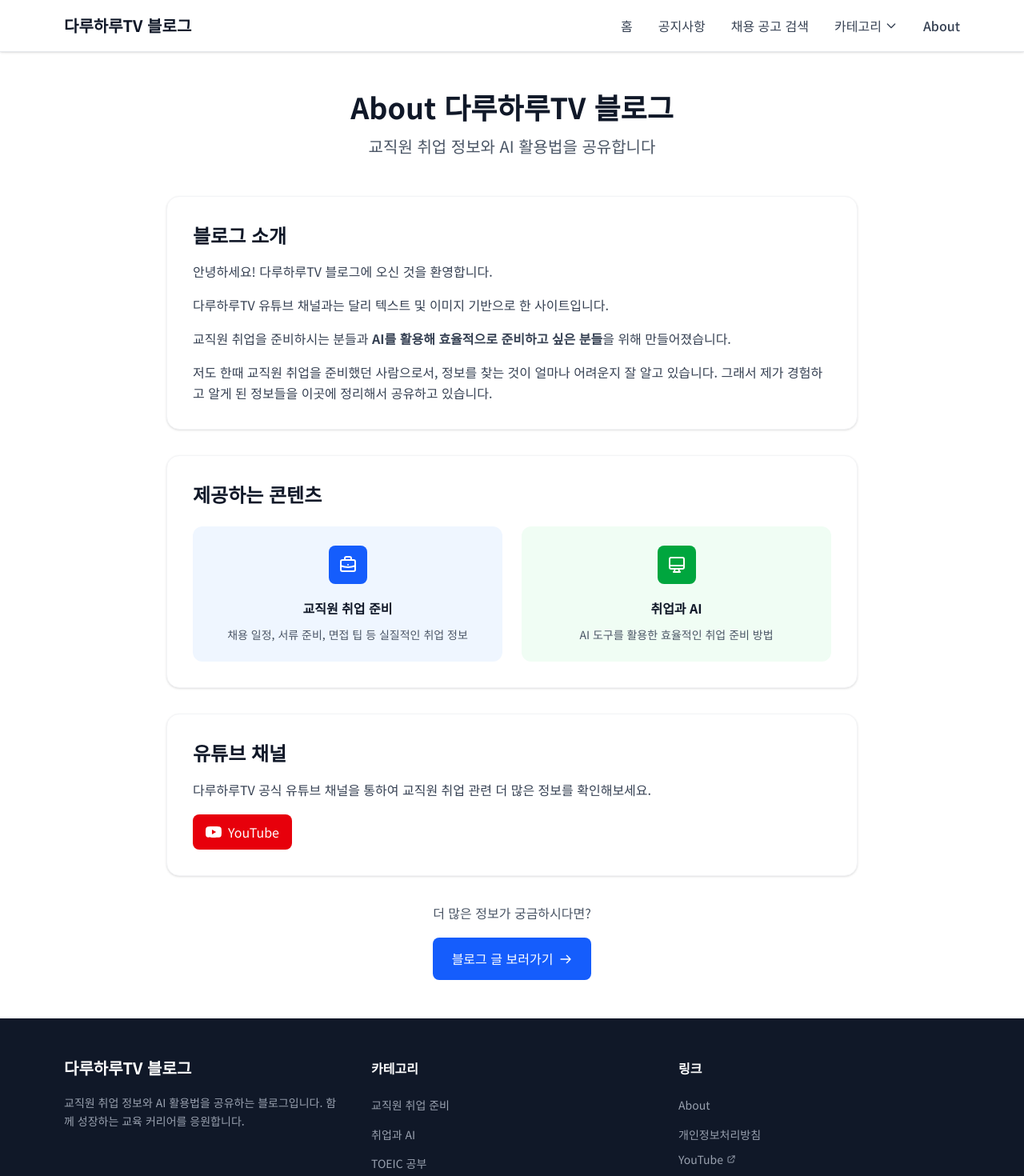
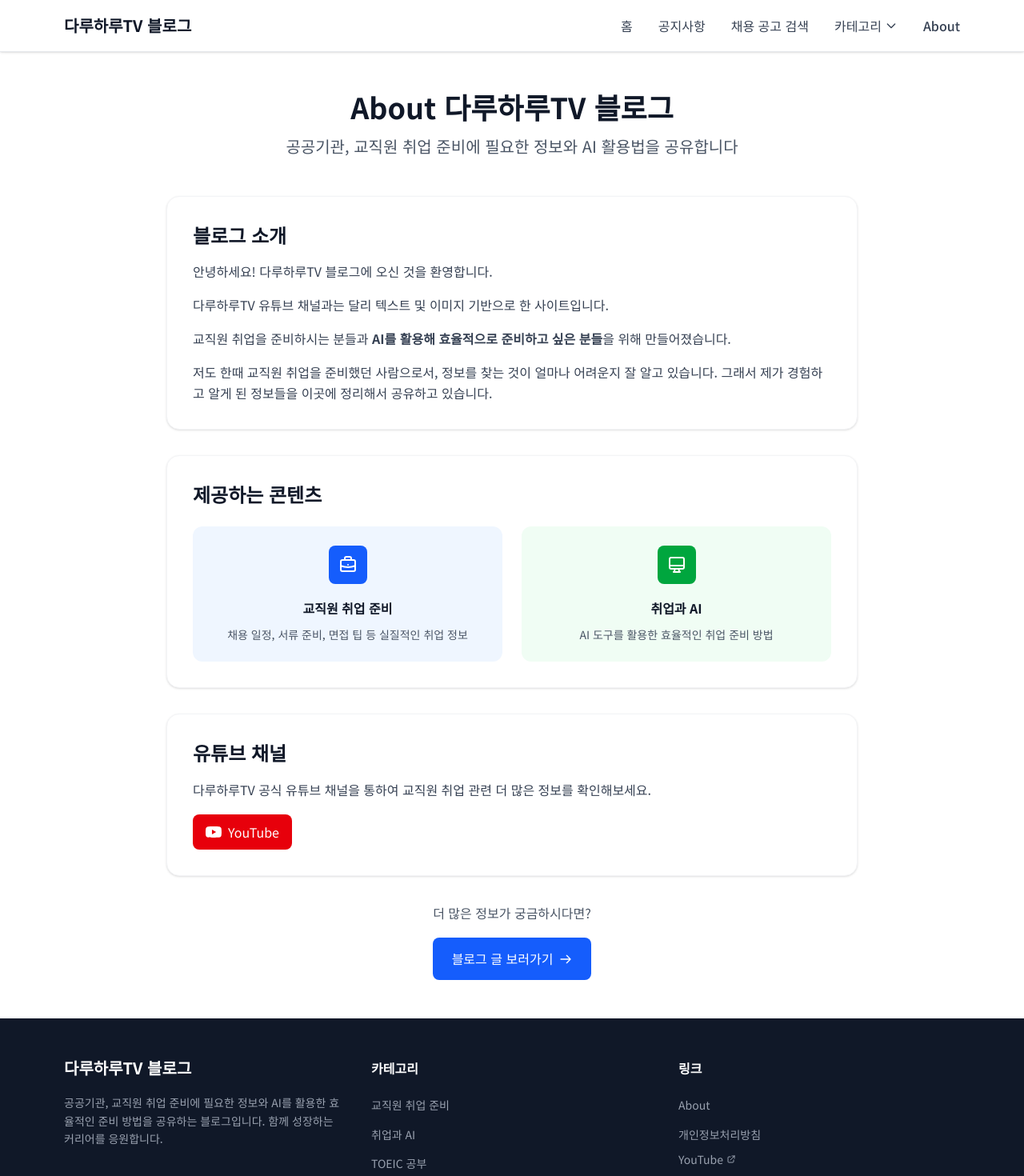
Before and after one commit to jsecolens/daruharutv-blog, a Next.js app: page /about in a window 1280 px wide. Shown: the top 1470 px of the page at 80% size. Built offline with nearby package versions, Linux system fonts and the light colour scheme.

Commit message:
Update hero and meta copy to include 공공기관 alongside 교직원
Co-Authored-By: Claude Opus 4.7 (1M context) <noreply@anthropic.com>

```diff
--- a/src/app/about/page.tsx
+++ b/src/app/about/page.tsx
@@ -3,7 +3,7 @@ import Link from 'next/link';
 
 export const metadata: Metadata = {
   title: 'About - 다루하루TV',
-  description: '교직원 취업 정보와 AI 활용법을 공유하는 다루하루TV 소개',
+  description: '공공기관, 교직원 취업 준비에 필요한 정보와 AI 활용법을 공유하는 다루하루TV 소개',
 };
 
 export default function AboutPage() {
@@ -13,7 +13,7 @@ export default function AboutPage() {
       <header className="text-center mb-12">
         <h1 className="text-4xl font-bold text-gray-900 mb-4">About 다루하루TV 블로그</h1>
         <p className="text-xl text-gray-600">
-          교직원 취업 정보와 AI 활용법을 공유합니다
+          공공기관, 교직원 취업 준비에 필요한 정보와 AI 활용법을 공유합니다
         </p>
       </header>
 
--- a/src/app/layout.tsx
+++ b/src/app/layout.tsx
@@ -5,9 +5,9 @@ import Footer from "@/components/Footer";
 
 export const metadata: Metadata = {
   metadataBase: new URL('https://daruharutv.com'),
-  title: "다루하루TV - 교직원 취업 정보 & AI 활용",
-  description: "교직원 취업 정보와 AI 활용법을 공유하는 블로그입니다. 채용 정보, 면접 팁, AI 도구 활용법을 확인하세요.",
-  keywords: "교직원 취업, 교사 채용, AI 활용, 취업 준비, 면접 팁, 다루하루TV",
+  title: "다루하루TV - 취업 정보 & AI 활용",
+  description: "공공기관, 교직원 취업 준비에 필요한 정보와 AI를 활용한 효율적인 준비 방법을 공유하는 블로그입니다. 채용 정보, 면접 팁, AI 도구 활용법을 확인하세요.",
+  keywords: "공공기관 취업, 교직원 취업, 교사 채용, AI 활용, 취업 준비, 면접 팁, 다루하루TV",
   alternates: {
     canonical: '/',
   },
@@ -16,13 +16,13 @@ export const metadata: Metadata = {
     locale: "ko_KR",
     siteName: "다루하루TV",
     url: 'https://daruharutv.com',
-    title: "다루하루TV - 교직원 취업 정보 & AI 활용",
-    description: "교직원 취업 정보와 AI 활용법을 공유하는 블로그입니다. 채용 정보, 면접 팁, AI 도구 활용법을 확인하세요.",
+    title: "다루하루TV - 취업 정보 & AI 활용",
+    description: "공공기관, 교직원 취업 준비에 필요한 정보와 AI를 활용한 효율적인 준비 방법을 공유하는 블로그입니다. 채용 정보, 면접 팁, AI 도구 활용법을 확인하세요.",
   },
   twitter: {
     card: "summary_large_image",
-    title: "다루하루TV - 교직원 취업 정보 & AI 활용",
-    description: "교직원 취업 정보와 AI 활용법을 공유하는 블로그입니다.",
+    title: "다루하루TV - 취업 정보 & AI 활용",
+    description: "공공기관, 교직원 취업 준비에 필요한 정보와 AI를 활용한 효율적인 준비 방법을 공유하는 블로그입니다.",
   },
 };
 
--- a/src/app/opengraph-image.tsx
+++ b/src/app/opengraph-image.tsx
@@ -2,7 +2,7 @@ import { ImageResponse } from 'next/og';
 
 export const runtime = 'edge';
 
-export const alt = '다루하루TV - 교직원 취업 정보 & AI 활용';
+export const alt = '다루하루TV - 취업 정보 & AI 활용';
 export const size = {
   width: 1200,
   height: 630,
@@ -106,7 +106,7 @@ export default async function Image() {
             marginTop: '16px',
           }}
         >
-          교직원 취업 정보 &amp; AI 활용 블로그
+          취업 정보 &amp; AI 활용 블로그
         </span>
 
         {/* URL */}
--- a/src/app/page.tsx
+++ b/src/app/page.tsx
@@ -24,10 +24,10 @@ export default async function Home() {
       <section className="mb-12">
         <div className="text-center mb-8">
           <h1 className="text-3xl md:text-4xl font-bold text-gray-900 mb-4">
-            교직원 취업 정보 & AI 활용 블로그
+            취업 정보 & AI 활용 블로그
           </h1>
           <p className="text-gray-600 text-lg max-w-2xl mx-auto">
-            교직원 취업 준비에 필요한 정보와 AI를 활용한 효율적인 준비 방법을 공유합니다.
+            공공기관, 교직원 취업 준비에 필요한 정보와 AI를 활용한 효율적인 준비 방법을 공유합니다.
           </p>
         </div>
 
--- a/src/components/Footer.tsx
+++ b/src/components/Footer.tsx
@@ -17,8 +17,8 @@ export default function Footer() {
               <span className="text-xl font-bold text-white">다루하루TV 블로그</span>
             </div>
             <p className="text-gray-400 text-sm leading-relaxed">
-              교직원 취업 정보와 AI 활용법을 공유하는 블로그입니다.
-              함께 성장하는 교육 커리어를 응원합니다.
+              공공기관, 교직원 취업 준비에 필요한 정보와 AI를 활용한 효율적인 준비 방법을 공유하는 블로그입니다.
+              함께 성장하는 커리어를 응원합니다.
             </p>
           </div>
 
```
